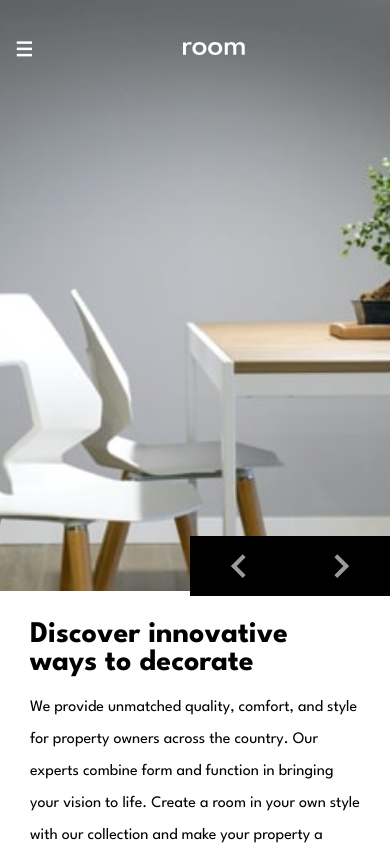
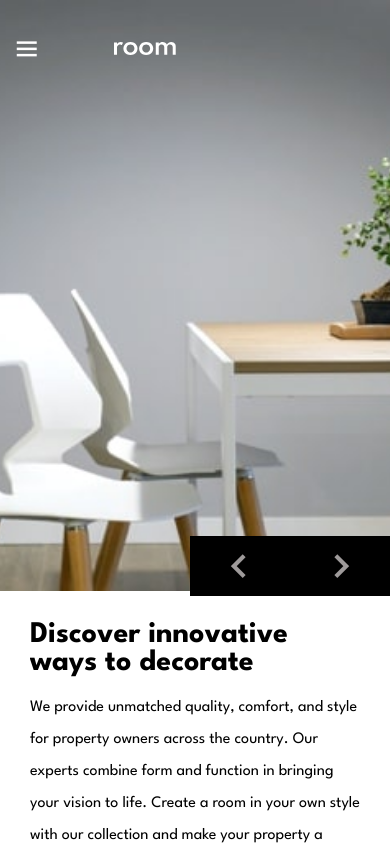
Before and after one commit to Lovethrech/room-homepage, a Vue app: page / in a window 390 px wide. Shown: the top 845 px of the page. Built offline with nearby package versions, Linux system fonts and the light colour scheme.

Commit message:
adjusting the mobile nav

```diff
--- a/src/components/Nav.vue
+++ b/src/components/Nav.vue
@@ -87,7 +87,7 @@ const menuBarClick=()=>{
 
     }
     .nav-main {
-        gap: 120px;
+        gap: 10px;
         width: 100vw;
     }
     .nav-list-ctn{
```
